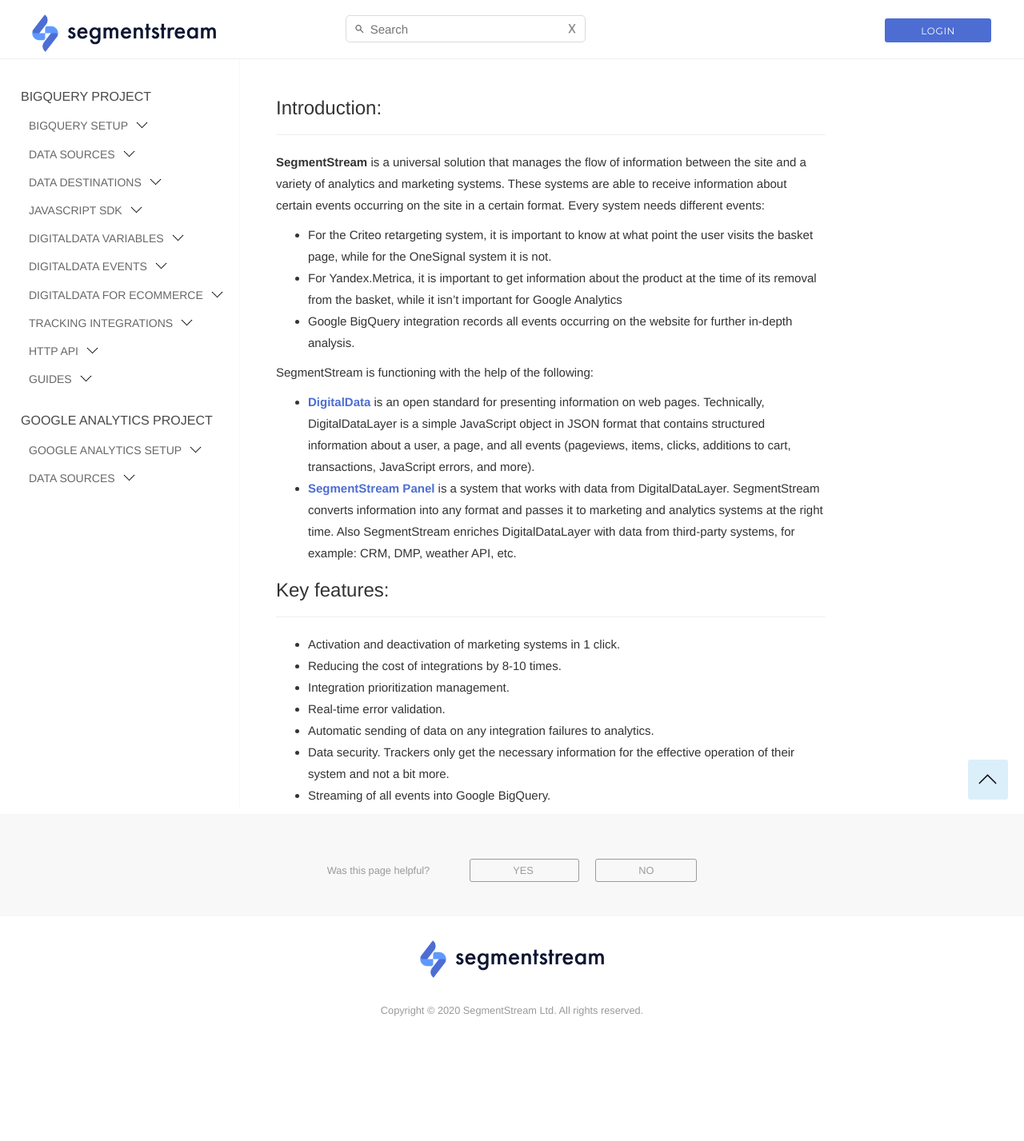
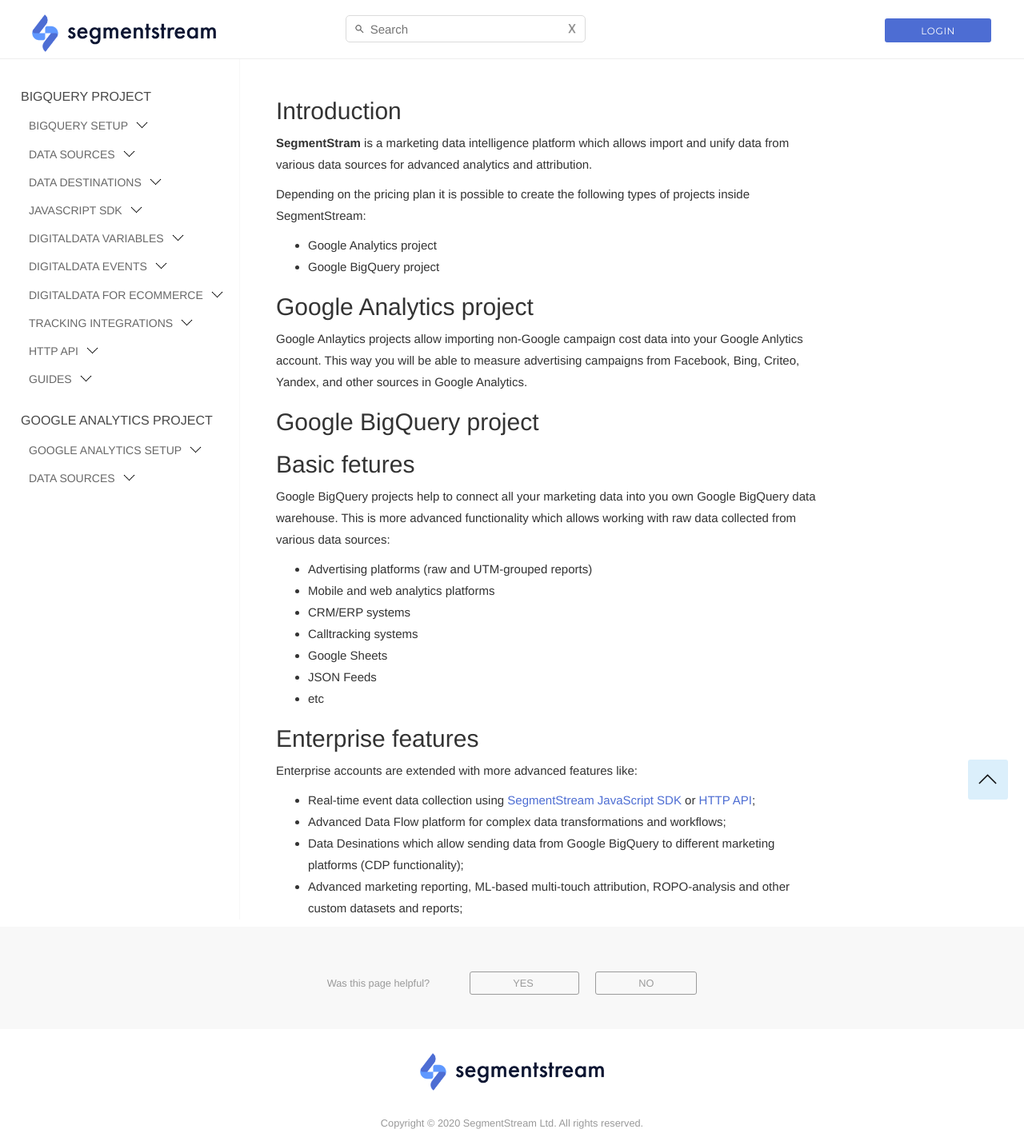
Before and after one commit to segmentstream-com/segmentstream-com.github.io, a Jekyll site: the page built from index.md, in a window 1280 px wide. Shown: the whole page at 80% size. Built offline with Jekyll 4.4.1, drawn with Linux system fonts in a browser that asks for light colours; nearby versions of some CDN libraries; before the commit the page ends 1286 px from its top, so only the background shows below that.

Commit message:
updated index page

```diff
--- a/index.md
+++ b/index.md
@@ -1,25 +1,40 @@
 ---
 layout: default
-title: "Documentation Index Page"
+title: "SegmentStream documentation"
 ---
 
-### Introduction:
-------
-**SegmentStream** is a universal solution that manages the flow of information between the site and a variety of analytics and marketing systems. These systems are able to receive information about certain events occurring on the site in a certain format. Every system needs different events:
-- For the Criteo retargeting system, it is important to know at what point the user visits the basket page, while for the OneSignal system it is not.
-- For Yandex.Metrica, it is important to get information about the product at the time of its removal from the basket, while it isn't important for Google Analytics
-- Google BigQuery integration records all events occurring on the website for further in-depth analysis.
+## Introduction
 
-SegmentStream is functioning with the help of the following:
-- **[DigitalData](/javascript-sdk/digitaldata)** is an open standard for presenting information on web pages. Technically, DigitalDataLayer is a simple JavaScript object in JSON format that contains structured information about a user, a page, and all events (pageviews, items, clicks, additions to cart, transactions, JavaScript errors, and more).
-- **[SegmentStream Panel](/javascript-sdk/quickstart)** is a system that works with data from DigitalDataLayer. SegmentStream converts information into any format and passes it to marketing and analytics systems at the right time. Also SegmentStream enriches DigitalDataLayer with data from third-party systems, for example: CRM, DMP, weather API, etc.
+**SegmentStram** is a marketing data intelligence platform which allows import and unify data from various data sources for advanced analytics and attribution.
 
-### Key features:
-------
-- Activation and deactivation of marketing systems in 1 click.
-- Reducing the cost of integrations by 8-10 times.
-- Integration prioritization management.
-- Real-time error validation.
-- Automatic sending of data on any integration failures to analytics.
-- Data security. Trackers only get the necessary information for the effective operation of their system and not a bit more.
-- Streaming of all events into Google BigQuery.
+Depending on the pricing plan it is possible to create the following types of projects inside SegmentStream:
+
+* Google Analytics project
+* Google BigQuery project
+
+## Google Analytics project
+
+Google Anlaytics projects allow importing non-Google campaign cost data into your Google Anlytics account. This way you will be able to measure advertising campaigns from Facebook, Bing, Criteo, Yandex, and other sources in Google Analytics.
+
+## Google BigQuery project
+
+## Basic fetures
+
+Google BigQuery projects help to connect all your marketing data into you own Google BigQuery data warehouse. This is more advanced functionality which allows working with raw data collected from various data sources:
+
+* Advertising platforms (raw and UTM-grouped reports)
+* Mobile and web analytics platforms
+* CRM/ERP systems
+* Calltracking systems
+* Google Sheets
+* JSON Feeds
+* etc
+
+## Enterprise features
+
+Enterprise accounts are extended with more advanced features like:
+
+* Real-time event data collection using [SegmentStream JavaScript SDK](javascript-sdk/quickstart) or [HTTP API](http-api/overview);
+* Advanced Data Flow platform for complex data transformations and workflows;
+* Data Desinations which allow sending data from Google BigQuery to different marketing platforms (CDP functionality);
+* Advanced marketing reporting, ML-based multi-touch attribution, ROPO-analysis and other custom datasets and reports;
```
